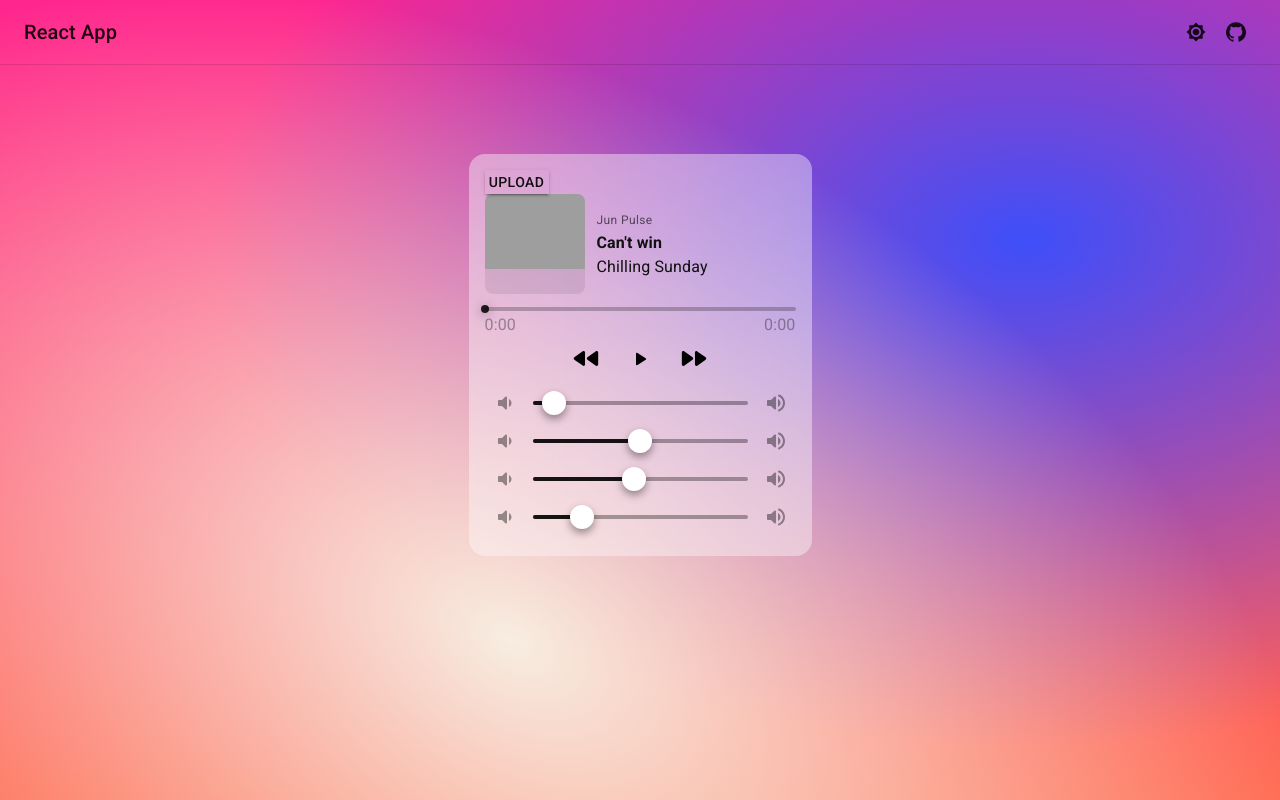
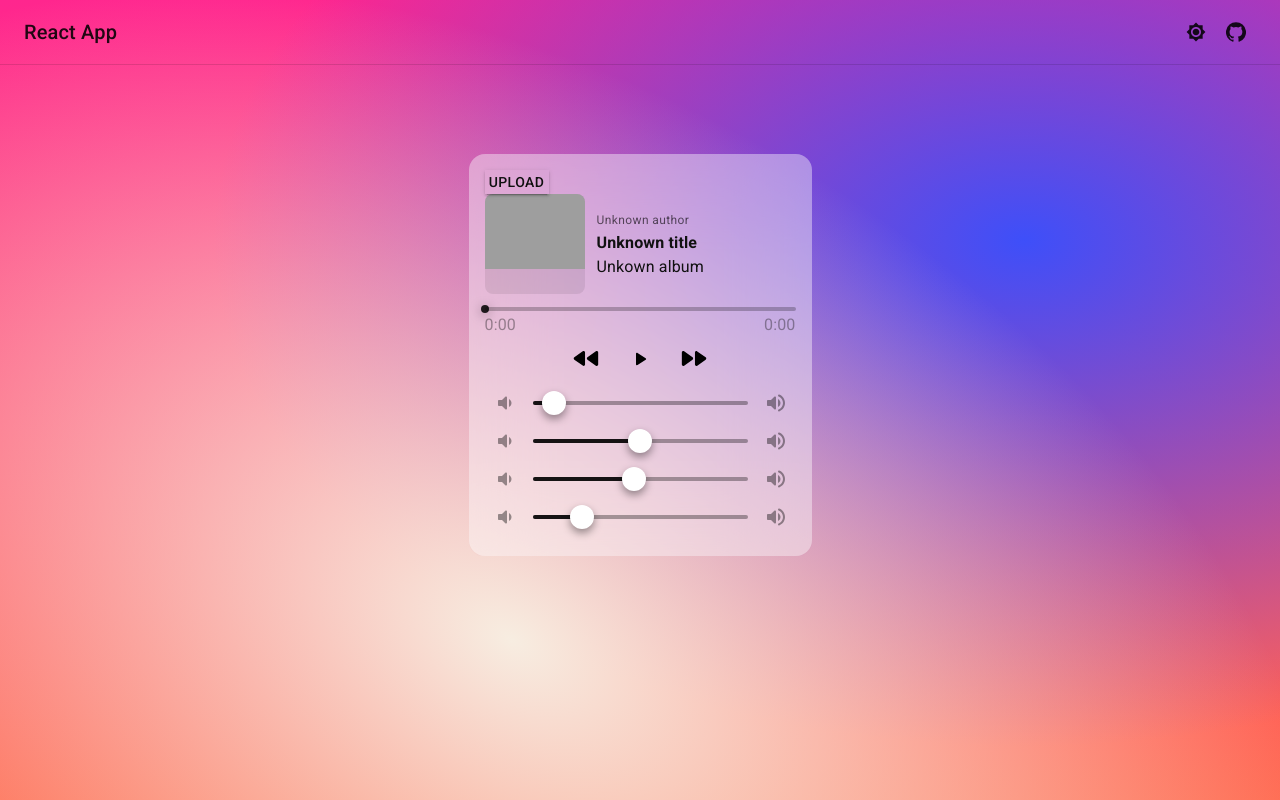
Before and after one commit to JoHoop/audio-pitch-shifter-react, a React (Create React App) app: page / in a window 1280 px wide. Built offline with nearby package versions, Linux system fonts and the light colour scheme; grey boxes are pictures that could not be loaded.

Commit message:
Add audio file information

```diff
--- a/src/components/LoadButton.js
+++ b/src/components/LoadButton.js
@@ -8,7 +8,7 @@ const Input = styled('input')({
 });
 
 export const LoadButton = () => {
-  const { loadFile } = usePlayer();
+  const { loadFile, setFileName } = usePlayer();
   const onChange = ({
     target: {
       files: [file],
@@ -17,6 +17,7 @@ export const LoadButton = () => {
   }) => {
     const fileTest = /(.mp3)$/i.test(value);
     if (fileTest) {
+      setFileName(file.name || 'Unknown title');
       loadFile(file);
     } else {
       window.alert('Please upload only files in .mp3 format');
--- a/src/components/MusicPlayer.js
+++ b/src/components/MusicPlayer.js
@@ -84,7 +84,7 @@ const TinyText = styled(Typography)({
 export const MusicPlayer = () => {
   const theme = useTheme();
 
-  const { loading, playing, pause, play } = usePlayer();
+  const { loading, playing, pause, play, fileName } = usePlayer();
   const {
     volume,
     semitone,
@@ -125,13 +125,13 @@ export const MusicPlayer = () => {
               color='text.secondary'
               fontWeight={500}
             >
-              Jun Pulse
+              Unknown author
             </Typography>
             <Typography noWrap>
-              <b>Can&apos;t win</b>
+              <b>{fileName}</b>
             </Typography>
             <Typography noWrap letterSpacing={-0.25}>
-              Chilling Sunday
+              Unkown album
             </Typography>
           </Box>
         </Box>
--- a/src/components/PlayerContext.js
+++ b/src/components/PlayerContext.js
@@ -14,6 +14,7 @@ export const PlayerProvider = ({ audioCtx, gainNode, ...props }) => {
   const [duration, setDuration] = useState('0:00');
   const [progress, setProgress] = useState(0);
   const [shifter, setShifter] = useState();
+  const [fileName, setFileName] = useState('Unknown title');
 
   const value = useMemo(
     () => ({
@@ -39,6 +40,8 @@ export const PlayerProvider = ({ audioCtx, gainNode, ...props }) => {
       gainNode,
       shifter,
       setShifter,
+      fileName,
+      setFileName,
     }),
     [
       loading,
@@ -63,6 +66,8 @@ export const PlayerProvider = ({ audioCtx, gainNode, ...props }) => {
       gainNode,
       shifter,
       setShifter,
+      fileName,
+      setFileName,
     ]
   );
 
@@ -93,6 +98,8 @@ export const usePlayer = () => {
     gainNode,
     shifter,
     setShifter,
+    fileName,
+    setFileName,
   } = useContext(PlayerContext);
 
   const onPlay = ({ formattedTimePlayed, percentagePlayed }) => {
@@ -202,5 +209,7 @@ export const usePlayer = () => {
     },
     resetPlayHead,
     shifter,
+    fileName,
+    setFileName,
   };
 };
```
